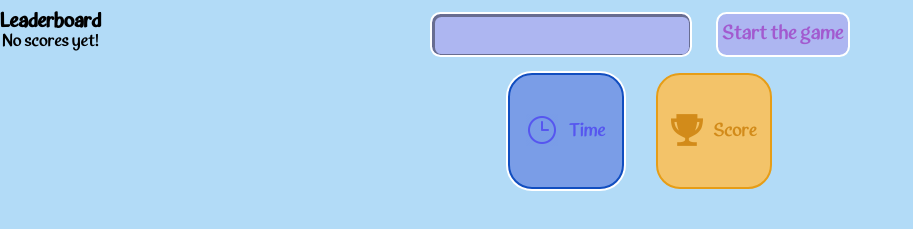
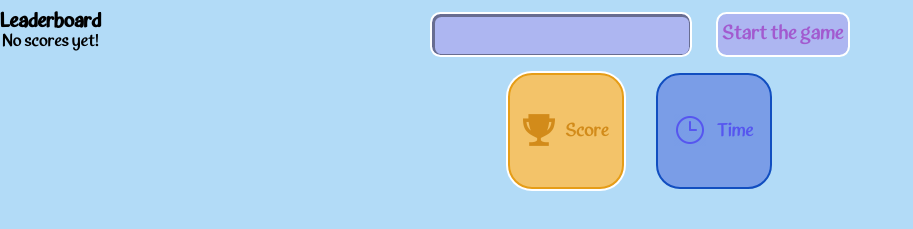
Before and after one commit to skibon02/tetris, a plain HTML site: page index.html in a window 1280 px wide. Shown: the part 369-598 px from the top of the page, without its empty margins (0-913 px from the left). Drawn offline with Linux system fonts and the light colour scheme; a web font is replaced by a local one.

Commit message:
Make score mode default

```diff
--- a/index.html
+++ b/index.html
@@ -21,13 +21,13 @@
                 <button onclick="startGame()">Start the game</button>
             </div>
             <div class="gamemode">
-                <div class="gamemode-time active" onclick="selectGamemode('time')">
+                <div class="gamemode-score active" onclick="selectGamemode('score')">
+                    <img src="resources/score.png" alt="score-icon">
+                    <p>Score</p>
+                </div>
+                <div class="gamemode-time" onclick="selectGamemode('time')">
                     <img src="resources/time.png" alt="time-icon">
                     <p>Time</p>
-                </div>
-                <div class="gamemode-score" onclick="selectGamemode('score')">
-                    <img src="resources/score.png" alt="score-icon">
-                    <p>Score</p>
                 </div>
             </div>
         </div>
--- a/script.js
+++ b/script.js
@@ -1,7 +1,7 @@
 localStorage.setItem("leaderBoard", localStorage.getItem("leaderBoard") || '[]');
 let leaderboard = JSON.parse(localStorage.getItem("leaderBoard"));
 
-let gamemode = "time";
+let gamemode = "score";
 function selectGamemode(gm) {
      gamemode = gm;
      if(gm == "score") {
```
